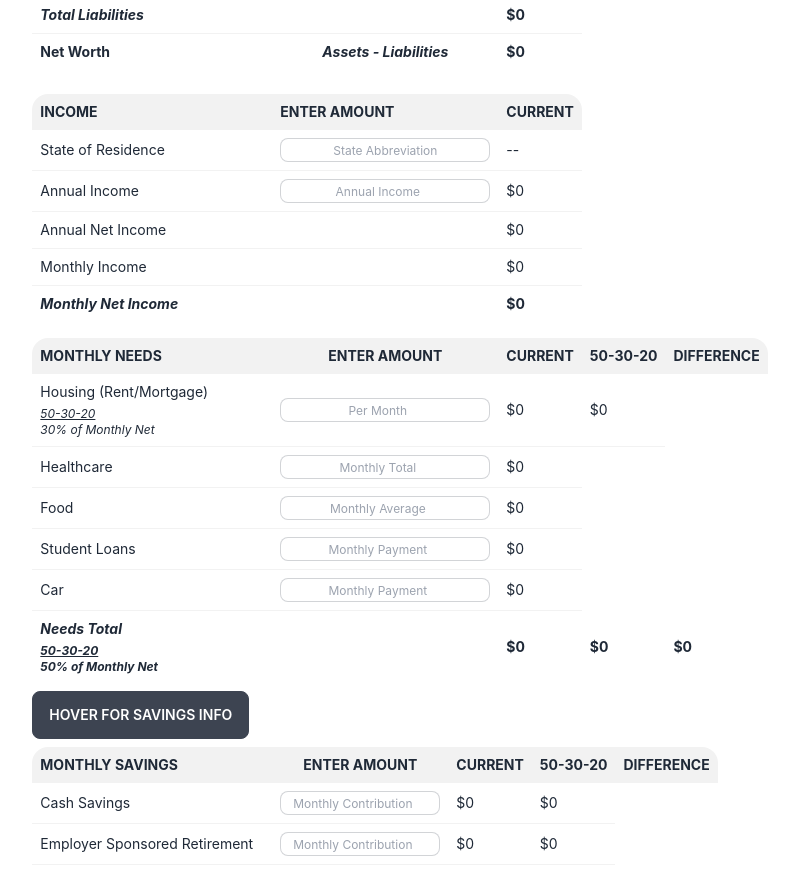
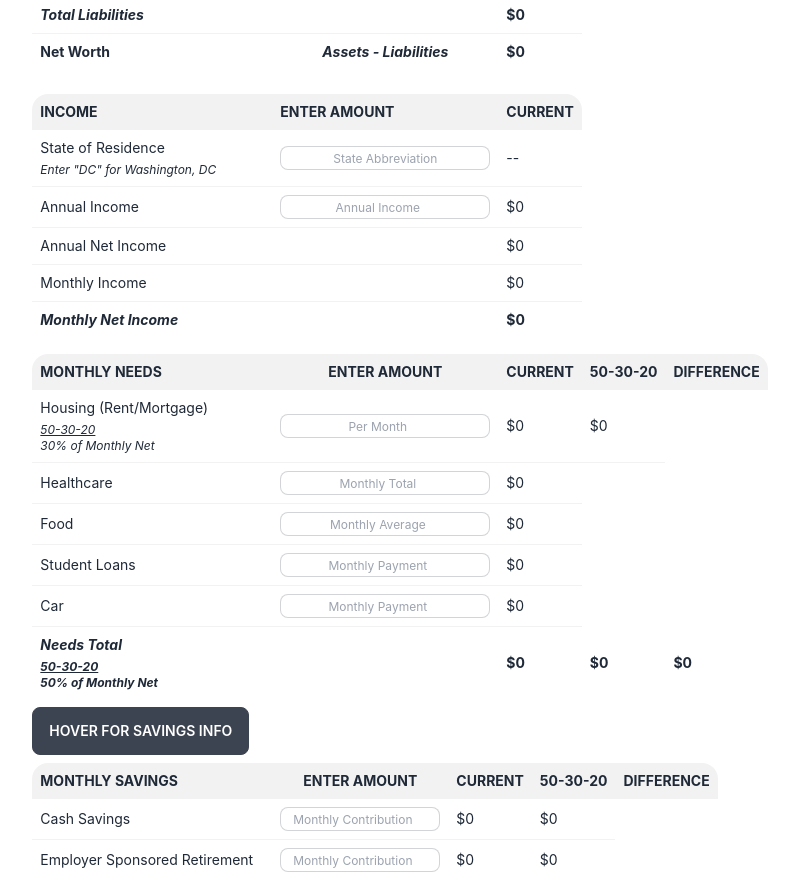
Before and after one commit to jcseeley/Money-Manager, a React (Create React App) app: page / in a window 1280 px wide. Shown: the part 1040-1915 px from the top of the page, without its empty margins (240-1039 px from the left). Built offline with nearby package versions, Linux system fonts and the light colour scheme.

Commit message:
add note for Washington, DC

```diff
--- a/src/components/NetWorthDash.js
+++ b/src/components/NetWorthDash.js
@@ -547,7 +547,10 @@ const NetWorthDash = () => {
             <tbody>
               {/* STATE INPUT */}
               <tr className="hover">
-                <td className="w-60">State of Residence</td>
+                <td className="w-60">
+                  <p>State of Residence</p>
+                  <p className="text-xs italic mt-1">Enter "DC" for Washington, DC</p>
+                </td>
                 <td>
                   <input id='state' className="w-fit input input-bordered input-xs text-center"
                     type='text'
```
